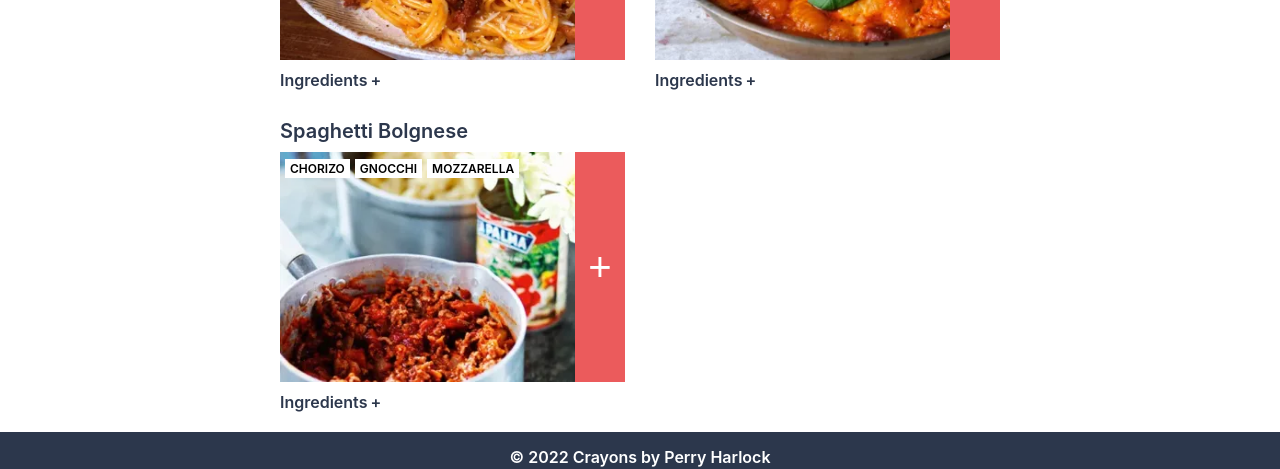
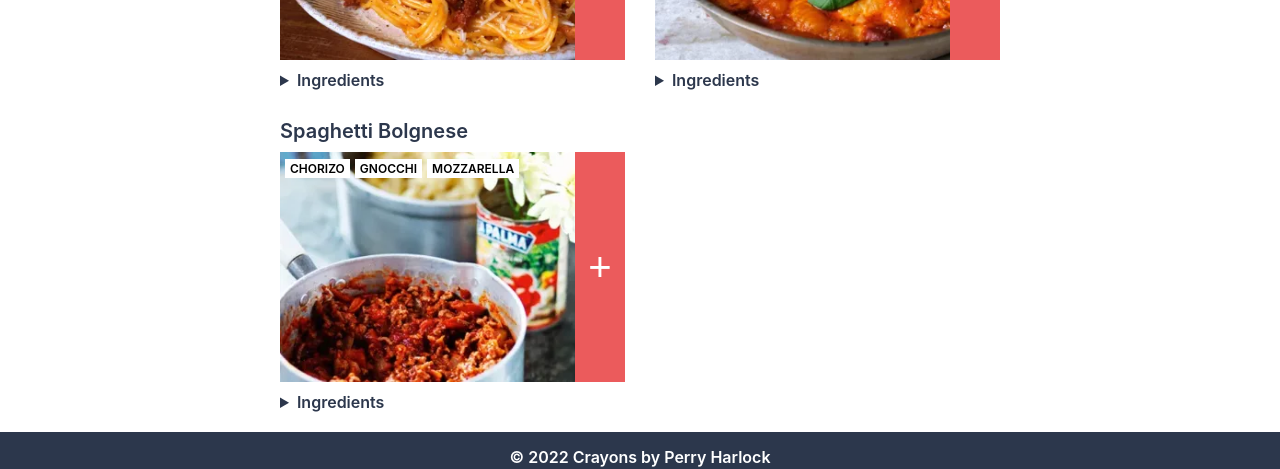
Before and after one commit to perryharlock/meal-picker, a Next.js app: page /meals in a window 1280 px wide. Shown: the part 355-824 px from the top of the page. Built offline with nearby package versions, Linux system fonts and the light colour scheme.

Commit message:
:lipstick: Styling fixes

```diff
--- a/components/Meal/Meal.module.scss
+++ b/components/Meal/Meal.module.scss
@@ -54,10 +54,13 @@
         cursor: pointer;
         border: none;
         font-size: 40px;
+        height: 100%;
         line-height: 40px;
+        margin: 0;
         outline: none;
+        padding: 0;
+        text-align: center;
         width: 50px;
-        height: 100%;
 
         &:hover, &:active, &:focus {
             background-color: var(--color-black);
@@ -71,26 +74,13 @@
 
         &[open] {
             .meal__ingredients-title {
-                color:red;
-
-                &:after {
-                    content: "-"
-                }
+                color: var(--color-coral);
             }
         }
 
         &-title {
             font-size: 16px;
             font-weight: 600;
-            list-style: none;
-
-            &:after {
-                content: "+";
-                width: 10px;
-                margin-left: 3px;
-                text-align: left;
-                display: inline-block;
-            }
         }
 
         &-list {
```
